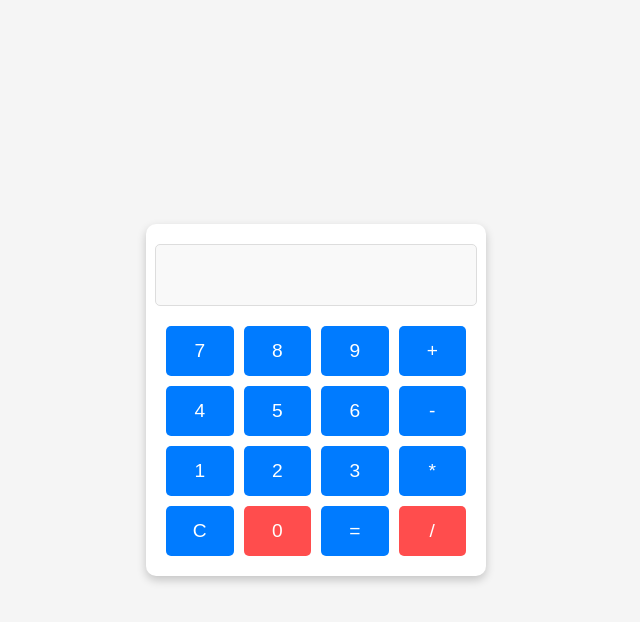
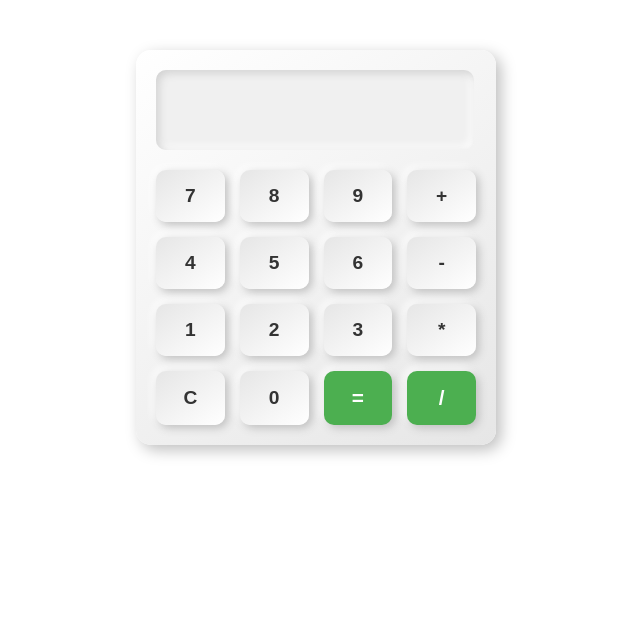
Before and after one commit to my-suraj5656/xcal, a React (Create React App) app: page / in a window 1280 px wide. Shown: the top 622 px of the page, without its empty margins (324-964 px from the left). Built offline with nearby package versions, Linux system fonts and the light colour scheme.

Commit message:
first commit

```diff
--- a/src/component/cal.css
+++ b/src/component/cal.css
@@ -47,83 +47,97 @@ button:active {
   background-color: rgb(80, 80, 200);
 } */
 /* General Styling */
-body {
-  display: flex;
-  flex-direction: column;
-  justify-content: center;
-  align-items: center;
-  min-height: 100vh;
-  margin: 0;
-  font-family: Arial, sans-serif;
-  background-color: #f5f5f5;
+/* Container for the calculator */
+.calculator {
+  width: 320px;
+  margin: 50px auto;
+  padding: 20px;
+  border-radius: 15px;
+  background: linear-gradient(145deg, #ffffff, #e6e6e6);
+  box-shadow: 5px 5px 15px #bfbfbf, -5px -5px 15px #ffffff;
+  font-family: "Poppins", sans-serif;
 }
 
-/* Header Styling */
-h1 {
+/* Input Display */
+.display {
+  width: 93%;
+  height: 60px;
   margin-bottom: 20px;
+  padding: 10px;
+  font-size: 1.5rem;
+  border-radius: 10px;
+  border: none;
+  text-align: right;
+  background: #f0f0f0;
+  box-shadow: inset 3px 3px 8px #d1d1d1, inset -3px -3px 8px #ffffff;
   color: #333;
+  outline: none;
 }
 
-/* Calculator Container */
-.calculator {
-  background-color: #fff;
-  border-radius: 10px;
-  box-shadow: 0px 4px 10px rgba(0, 0, 0, 0.2);
-  width: 300px;
-  padding: 20px;
-  display: flex;
-  flex-direction: column;
-  align-items: center;
-}
-
-/* Input Field */
-.display {
-  width: 100%;
-  height: 50px;
-  margin-bottom: 20px;
-  font-size: 1.5rem;
-  text-align: right;
-  padding: 5px 10px;
-  border: 1px solid #ddd;
-  border-radius: 5px;
-  background-color: #f9f9f9;
-}
-
-/* Buttons Grid */
+/* Buttons Container */
 .buttons {
   display: grid;
   grid-template-columns: repeat(4, 1fr);
-  gap: 10px;
-  width: 100%;
+  gap: 15px;
 }
 
-/* Buttons Styling */
+/* Buttons */
 button {
-  height: 50px;
+  padding: 15px;
   font-size: 1.2rem;
+  font-weight: bold;
+  border-radius: 10px;
   border: none;
-  border-radius: 5px;
-  background-color: #007bff;
-  color: #fff;
+  background: linear-gradient(145deg, #e6e6e6, #ffffff);
+  box-shadow: 3px 3px 8px #bfbfbf, -3px -3px 8px #ffffff;
+  color: #333;
   cursor: pointer;
-  transition: background-color 0.2s ease;
+  transition: all 0.3s ease;
 }
 
+/* Button Hover Effect */
 button:hover {
-  background-color: #0056b3;
+  background: linear-gradient(145deg, #ffffff, #e6e6e6);
+  box-shadow: inset 3px 3px 8px #d1d1d1, inset -3px -3px 8px #ffffff;
 }
 
+/* Active Button Effect */
 button:active {
-  background-color: #003f7f;
+  box-shadow: inset 5px 5px 10px #bfbfbf, inset -5px -5px 10px #ffffff;
 }
 
-/* Clear and Equals Buttons */
-button:nth-last-child(3),
-button:nth-last-child(1) {
-  background-color: #ff4d4d;
+/* Special Buttons (like '=' and 'C') */
+button:nth-child(15), /* Clear button 'C' */
+  button:nth-child(16) /* Equals button '=' */ {
+  background: #4caf50;
+  color: #fff;
+  font-size: 1.3rem;
+  font-weight: bold;
 }
 
-button:nth-last-child(3):hover,
-button:nth-last-child(1):hover {
-  background-color: #cc0000;
+button:nth-child(15):hover,
+button:nth-child(16):hover {
+  background: #45a049;
 }
+
+button:nth-child(15):active,
+button:nth-child(16):active {
+  background: #3e8e41;
+}
+
+/* Responsive Design */
+@media (max-width: 480px) {
+  .calculator {
+    width: 90%;
+    padding: 15px;
+  }
+
+  .display {
+    font-size: 1.2rem;
+  }
+
+  button {
+    font-size: 1rem;
+    padding: 12px;
+  }
+}
--- a/src/component/xcalculator.jsx
+++ b/src/component/xcalculator.jsx
@@ -1,14 +1,14 @@
 import React, { useState } from "react";
-import { evaluate } from "mathjs"; // Import math.js for evaluating expressions
-import "./cal.css";
+import { evaluate } from "mathjs"; // For mathematical expression evaluation
+import "./cal.css"; // Add basic CSS for styling (optional)
 
 const Calculator = () => {
-  const [input, setInput] = useState("");
+  const [input, setInput] = useState(""); // Tracks user input and result
 
-  // Append value to the input
+  // Append a value to the input
   const appendValue = (value) => {
     if (["Error", "NaN", "Infinity"].includes(input)) {
-      setInput(""); // Reset if there's an error
+      setInput(""); // Clear if an error is displayed
     }
     setInput((prev) => prev + value);
   };
@@ -18,7 +18,7 @@ const Calculator = () => {
     setInput("");
   };
 
-  // Calculate the result
+  // Calculate the result based on the input
   const calculate = () => {
     try {
       if (!input) {
@@ -27,15 +27,16 @@ const Calculator = () => {
       }
 
       if (input.includes("/0")) {
+        // Handle division by zero cases
         if (input === "0/0") {
-          setInput("NaN");
+          setInput("NaN"); // 0 divided by 0
         } else {
-          setInput("Infinity");
+          setInput("Infinity"); // Any number divided by 0
         }
         return;
       }
 
-      // Use math.js to evaluate the input expression
+      // Evaluate the expression using `mathjs`
       const result = evaluate(input);
       setInput(result.toString());
     } catch (error) {
@@ -72,11 +73,11 @@ const Calculator = () => {
             key={btn}
             onClick={() => {
               if (btn === "C") {
-                clearInput();
+                clearInput(); // Clear input
               } else if (btn === "=") {
-                calculate();
+                calculate(); // Calculate result
               } else {
-                appendValue(btn);
+                appendValue(btn); // Append button value
               }
             }}
           >
```
Also changed, not shown: 1 other file (tests, documents, lock files or other folders).
